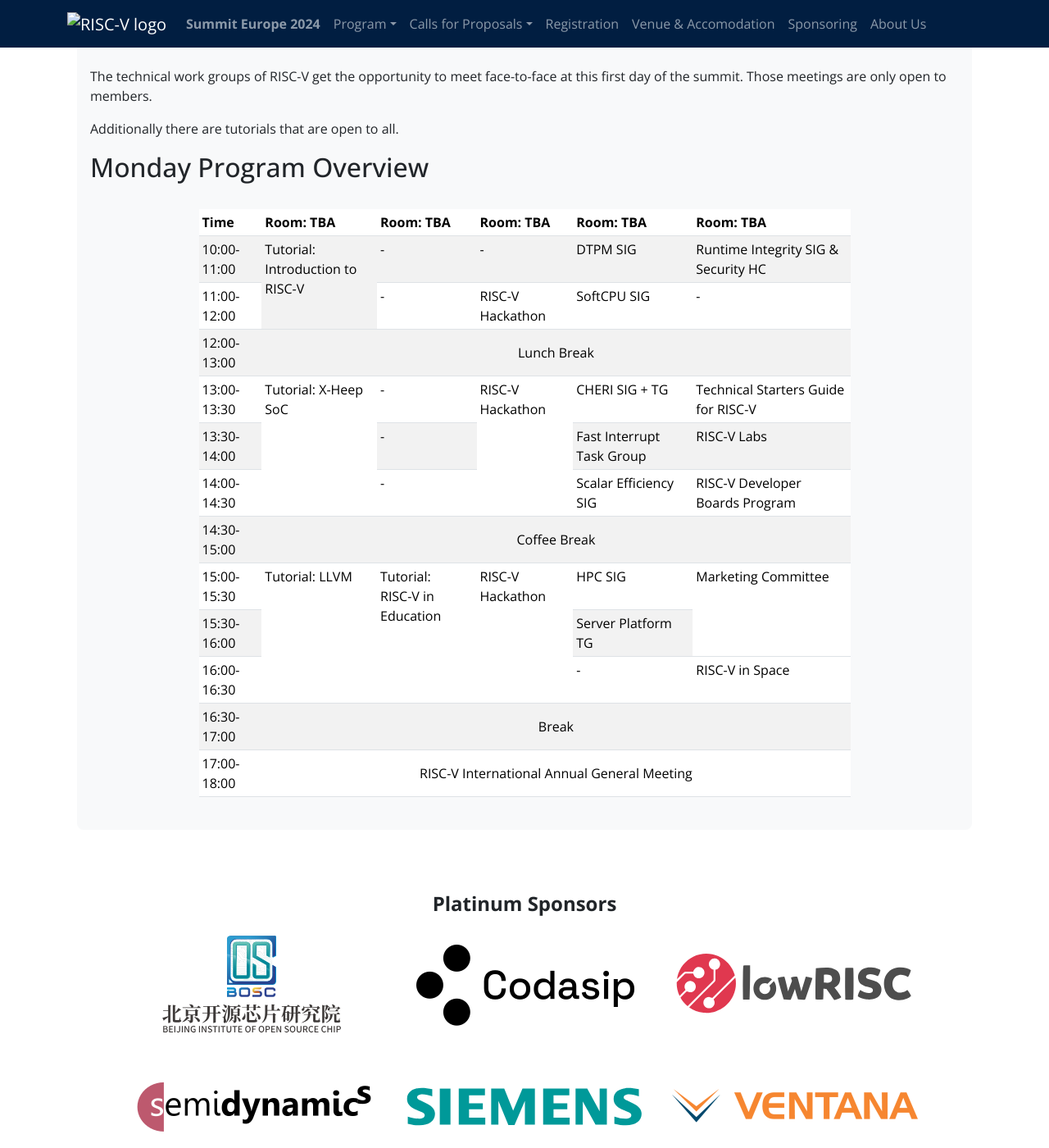
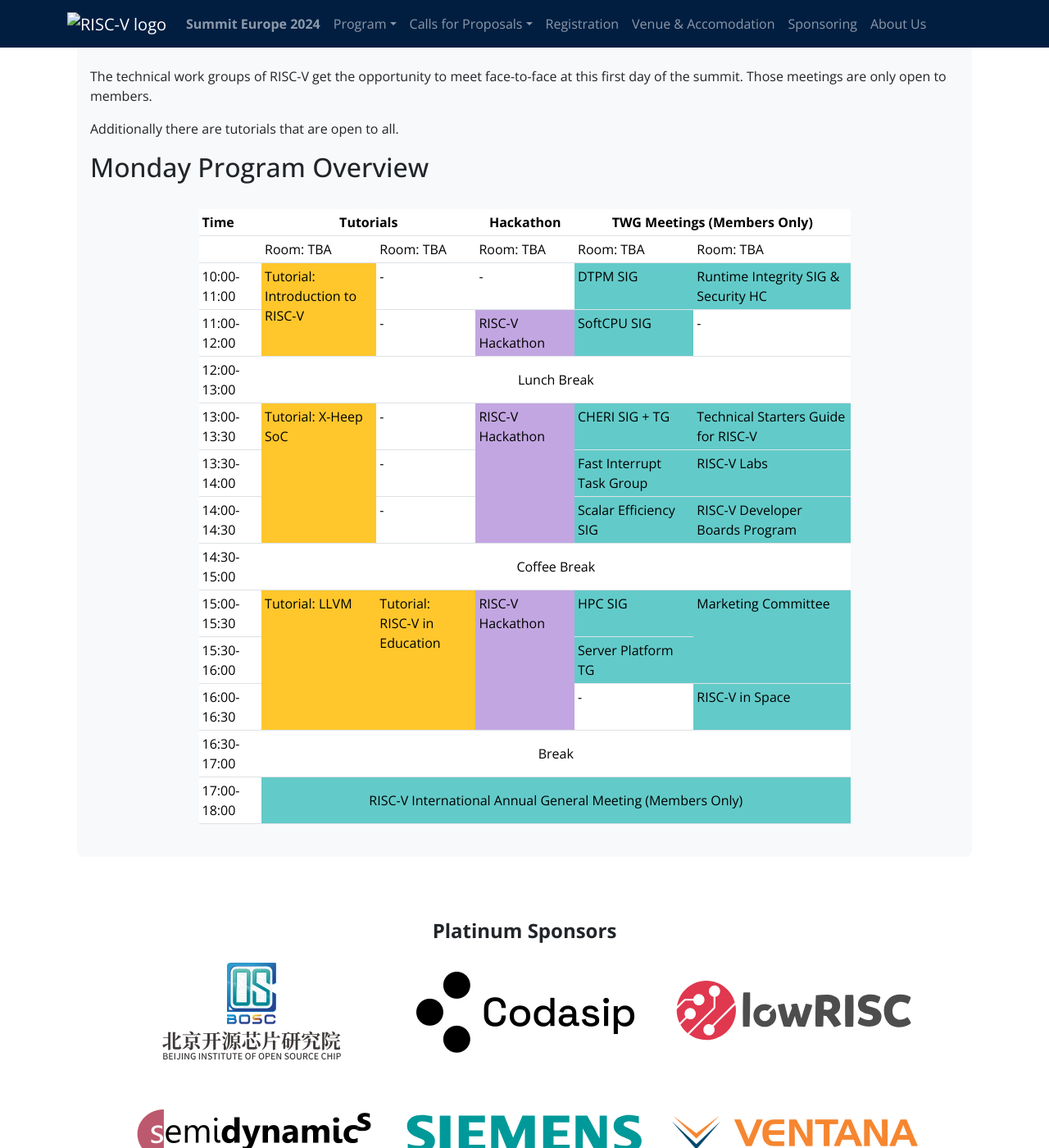
Before and after one commit to riscv-europe/summit-website-development, a Jekyll site: the page built from summit/2024/twgs.md, in a window 1280 px wide and 1400 px high, scrolled down 507 px. Shown: the whole window at 82% size. Built offline with Jekyll 4.4.1, drawn with Linux system fonts in a browser that asks for light colours.

Commit message:
COlors on Monday

```diff
--- a/_layouts/summit2024.html
+++ b/_layouts/summit2024.html
@@ -31,7 +31,7 @@
               <ul class="dropdown-menu">
                 <li><a class="dropdown-item" href="conference">Main program (Tuesday to Thursday)</a></li>
                 <li><a class="dropdown-item" href="posters">Posters (Tuesday to Thursday)</a></li>
-                <li><a class="dropdown-item" href="twgs">Technical Work Groups (Monday)</a></li>
+                <li><a class="dropdown-item" href="twgs">Technical Work Groups &amp; Tutorials (Monday)</a></li>
                 <li><a class="dropdown-item" href="sideevents">Side Events (Friday)</a></li>
               </ul>
             </li>
--- a/summit/2024/twgs.md
+++ b/summit/2024/twgs.md
@@ -20,31 +20,37 @@
 ## Monday Program Overview
 
 <div class="d-flex justify-content-center">
-<table class="my-4 table table-striped table-sm" style="width: 75%">
+<table class="my-4 table table-sm" style="width: 75%">
   <thead>
     <tr>
       <th>Time</th>
-      <th>Room: TBA</th>
-      <th>Room: TBA</th>
-      <th>Room: TBA</th>
-      <th>Room: TBA</th>
-      <th>Room: TBA</th>
+      <th colspan="2" style="text-align: center">Tutorials</th>
+      <th colspan="1" style="text-align: center">Hackathon</th>
+      <th colspan="2" style="text-align: center">TWG Meetings (Members Only)</th>
     </tr>
   </thead>
   <tbody>
     <tr>
+      <td></td>
+      <td>Room: TBA</td>
+      <td>Room: TBA</td>
+      <td>Room: TBA</td>
+      <td>Room: TBA</td>
+      <td>Room: TBA</td>
+    </tr>
+    <tr>
       <td>10:00-11:00</td>
-      <td rowspan="2">Tutorial:<br> Introduction to RISC-V</td>
+      <td rowspan="2" style="background-color: var(--riscv-sy)">Tutorial:<br> Introduction to RISC-V</td>
       <td>-</td>
       <td>-</td>
-      <td>DTPM SIG</td>
-      <td>Runtime Integrity SIG & Security HC</td>
+      <td style="background-color: var(--riscv-lg)">DTPM SIG</td>
+      <td style="background-color: var(--riscv-lg)">Runtime Integrity SIG & Security HC</td>
     </tr>
     <tr>
       <td>11:00-12:00</td>
       <td>-</td>
-      <td>RISC-V Hackathon</td>
-      <td>SoftCPU SIG</td>
+      <td style="background-color: var(--riscv-lv)">RISC-V Hackathon</td>
+      <td style="background-color: var(--riscv-lg)">SoftCPU SIG</td>
       <td>-</td>
     </tr>
     <tr>
@@ -53,23 +59,23 @@
     </tr>
      <tr>
       <td>13:00-13:30</td>
-      <td rowspan="3">Tutorial: X-Heep SoC</td>
+      <td rowspan="3" style="background-color: var(--riscv-sy)">Tutorial: X-Heep SoC</td>
       <td>-</td>
-      <td rowspan="3">RISC-V Hackathon</td>
-      <td>CHERI SIG + TG</td>
-      <td>Technical Starters Guide for RISC-V</td>
+      <td rowspan="3" style="background-color: var(--riscv-lv)">RISC-V Hackathon</td>
+      <td style="background-color: var(--riscv-lg)">CHERI SIG + TG</td>
+      <td style="background-color: var(--riscv-lg)">Technical Starters Guide for RISC-V</td>
     </tr>
      <tr>
       <td>13:30-14:00</td>
       <td>-</td>
-      <td>Fast Interrupt Task Group</td>
-      <td>RISC-V Labs</td>
+      <td style="background-color: var(--riscv-lg)">Fast Interrupt Task Group</td>
+      <td style="background-color: var(--riscv-lg)">RISC-V Labs</td>
     </tr>
      <tr>
       <td>14:00-14:30</td>
       <td>-</td>
-      <td>Scalar Efficiency SIG</td>
-      <td>RISC-V Developer Boards Program</td>
+      <td style="background-color: var(--riscv-lg)">Scalar Efficiency SIG</td>
+      <td style="background-color: var(--riscv-lg)">RISC-V Developer Boards Program</td>
     </tr>
      <tr>
       <td>14:30-15:00</td>
@@ -77,20 +83,20 @@
     </tr>
     <tr>
       <td>15:00-15:30</td>
-      <td rowspan="3">Tutorial: LLVM</td>
-      <td rowspan="3">Tutorial: <br> RISC-V in Education</td>
-      <td rowspan="3">RISC-V Hackathon</td>
-      <td>HPC SIG</td>
-      <td rowspan="2">Marketing Committee</td>
+      <td rowspan="3" style="background-color: var(--riscv-sy)">Tutorial: LLVM</td>
+      <td rowspan="3" style="background-color: var(--riscv-sy)">Tutorial: <br>RISC-V in Education</td>
+      <td rowspan="3" style="background-color: var(--riscv-lv)">RISC-V Hackathon</td>
+      <td style="background-color: var(--riscv-lg)">HPC SIG</td>
+      <td rowspan="2" style="background-color: var(--riscv-lg)">Marketing Committee</td>
     </tr>
      <tr>
       <td>15:30-16:00</td>
-      <td>Server Platform TG</td>
+      <td style="background-color: var(--riscv-lg)">Server Platform TG</td>
     </tr>
     <tr>
       <td>16:00-16:30</td>
       <td>-</td>
-      <td>RISC-V in Space</td>
+      <td style="background-color: var(--riscv-lg)">RISC-V in Space</td>
     </tr>
      <tr>
       <td>16:30-17:00</td>
@@ -98,7 +104,7 @@
     </tr>
        <tr>
       <td>17:00-18:00</td>
-     <td colspan="5" style="text-align: center; vertical-align: middle;"> RISC-V International Annual General Meeting</td>
+     <td colspan="5" style="text-align: center; vertical-align: middle; background-color: var(--riscv-lg)"> RISC-V International Annual General Meeting (Members Only)</td>
     </tr>
   </tbody>
 </table>
```
Also changed, not shown: summit/2024/posters.md (line endings or trailing spaces).
